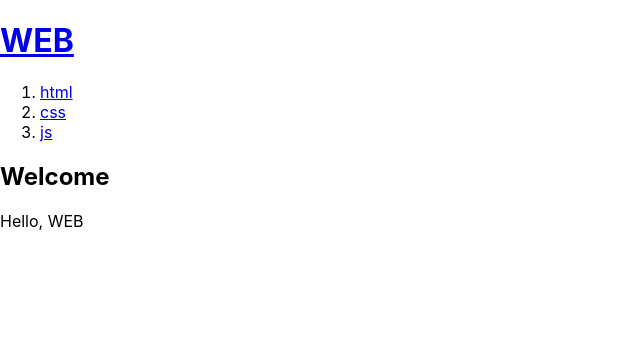
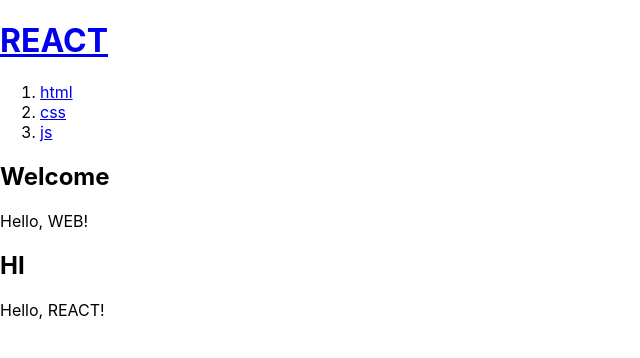
Before and after one commit to iwtkmn0219/react-study-with-coohde, a React (Create React App) app: page / in a window 1280 px wide. Shown: the top 358 px of the page, without its empty margins (0-640 px from the left). Built offline with nearby package versions, Linux system fonts and the light colour scheme.

Commit message:
What is Props

```diff
--- a/src/App.js
+++ b/src/App.js
@@ -1,45 +1,52 @@
 import logo from "./logo.svg";
 import "./App.css";
-function Header() {
+import { logRoles } from "@testing-library/react";
+function Header(props) {
+  console.log("props", props, props.title);
   return (
     <header>
       <h1>
-        <a href="/">WEB</a>
+        <a href="/">{props.title}</a>
       </h1>
     </header>
   );
 }
-function Nav() {
+function Nav(props) {
+  const lis = [];
+  for (let i = 0; i < props.topics.length; i++) {
+    let t = props.topics[i];
+    lis.push(
+      <li key={t.id}>
+        <a href={"/read/" + t.id}>{t.title}</a>
+      </li>
+    );
+  }
   return (
     <nav>
-      <ol>
-        <li>
-          <a href="/read/1">html</a>
-        </li>
-        <li>
-          <a href="/read/1">css</a>
-        </li>
-        <li>
-          <a href="/read/1">js</a>
-        </li>
-      </ol>
+      <ol>{lis}</ol>
     </nav>
   );
 }
-function Article() {
+function Article(props) {
   return (
     <article>
-      <h2>Welcome</h2>
-      Hello, WEB
+      <h2>{props.title}</h2>
+      {props.body}
     </article>
   );
 }
 function App() {
+  const topics = [
+    { id: 1, title: "html", body: "html is ..." },
+    { id: 2, title: "css", body: "css is ..." },
+    { id: 3, title: "js", body: "js is ..." },
+  ];
   return (
     <div>
-      <Header></Header>
-      <Nav></Nav>
-      <Article></Article>
+      <Header title="REACT"></Header>
+      <Nav topics={topics}></Nav>
+      <Article title="Welcome" body="Hello, WEB!"></Article>
+      <Article title="HI" body="Hello, REACT!"></Article>
     </div>
   );
 }
```
